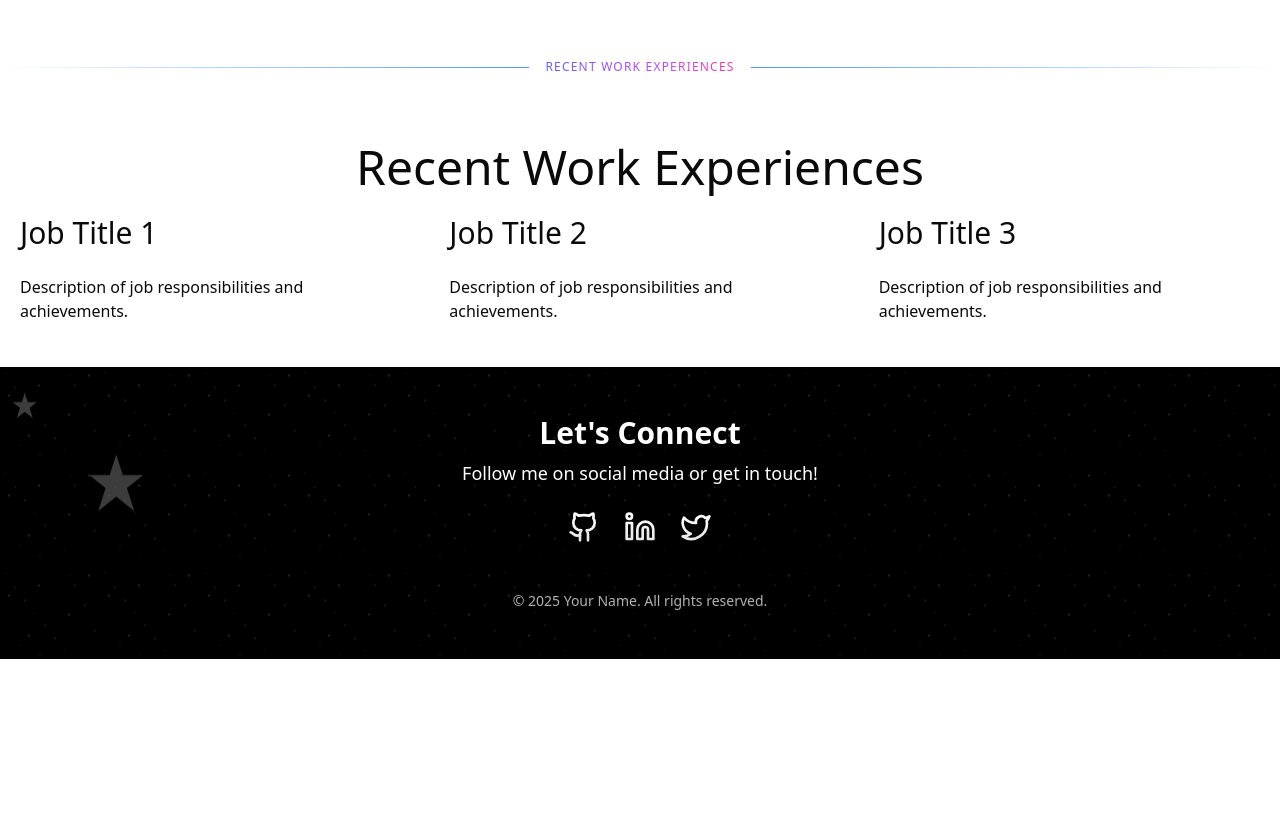
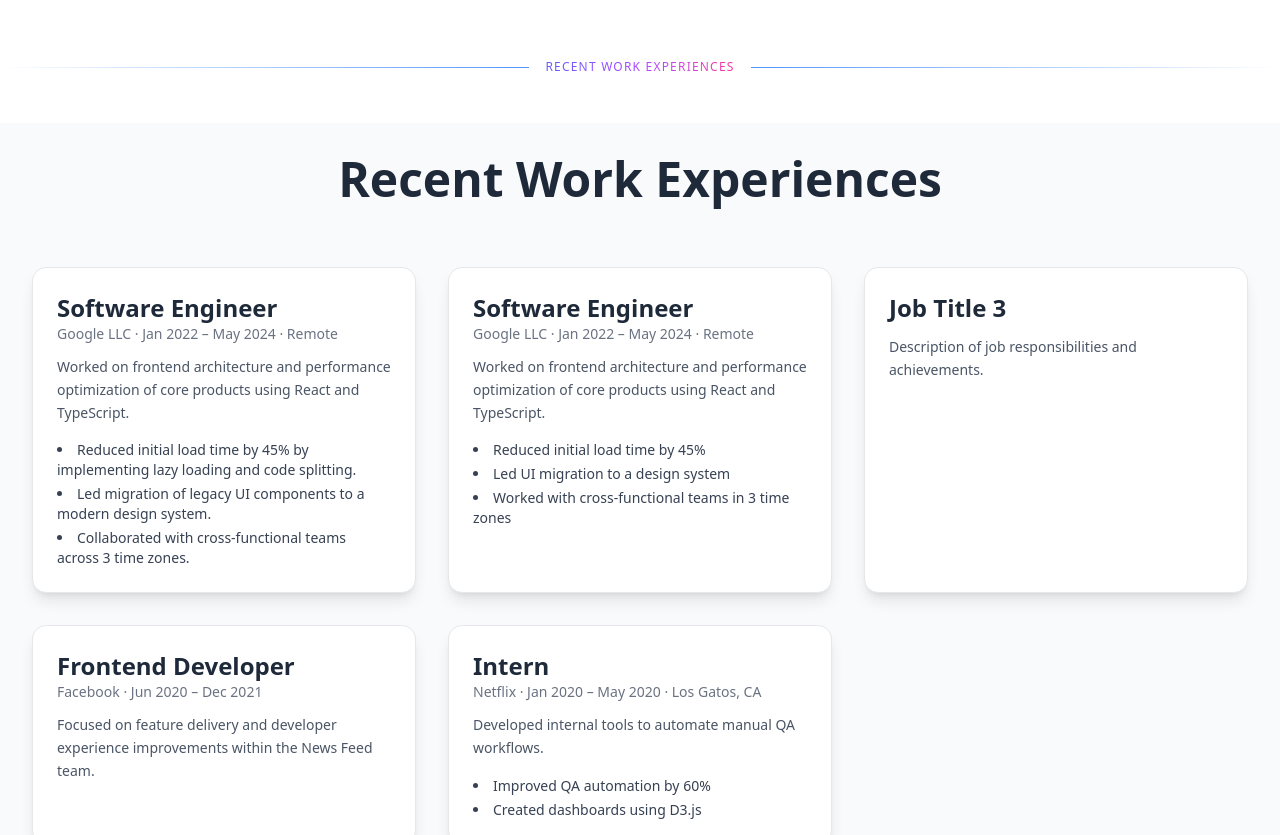
Before and after one commit to Marg0n/next-level-portfolio, a Next.js app: page / in a window 1280 px wide. Shown: the part 1060-1895 px from the top of the page. Before the commit the page ends 1719 px from the top, so only its background shows below. Built offline with nearby package versions, Linux system fonts and the light colour scheme.

Commit message:
Add: Added JobCard as a component. Modify: modified Experience.

```diff
--- a/src/components/modules/home/Experience.tsx
+++ b/src/components/modules/home/Experience.tsx
@@ -1,31 +1,98 @@
-
-import React from 'react';
+import JobCard from "@/components/shared/cards/JobCard";
+import React from "react";
 
 const Experience = () => {
   return (
-        <div className='flex flex-col gap-6 w-full p-5 relative justify-center items-center ' >
-            <h2 className="text-5xl text-center" data-aos="fade-down">Recent Work Experiences</h2>
-            <div className="flex flex-col gap-6">
-                <div className="flex flex-col lg:flex-row gap-12 items-center">
-                    <div className="space-y-6">
-                        <h3 className="text-3xl" data-aos="fade-up">Job Title 1</h3>
-                        <p className="text-base" data-aos="fade-up">
+    <div className="flex flex-col gap-10 w-full p-8 bg-gray-50" id="experience">
+      <h2
+        className="text-4xl lg:text-5xl font-bold text-center text-gray-800"
+        data-aos="fade-down"
+      >
+        Recent Work Experiences
+      </h2>
+
+      <div className="grid grid-cols-1 lg:grid-cols-3 gap-8 mt-6">
+        {/* Card 1 */}
+        <div
+          className="bg-white shadow-lg rounded-xl p-6 border border-gray-200 transition-transform transform hover:scale-[1.02] hover:shadow-xl"
+          data-aos="fade-up"
+        >
+          <div className="mb-3">
+            <h3 className="text-2xl font-semibold text-gray-800">
+              Software Engineer
+            </h3>
+            <p className="text-sm text-gray-500">
+              Google LLC · Jan 2022 – May 2024 · Remote
+            </p>
+          </div>
+
+          <p className="text-gray-600 text-sm leading-relaxed mb-4">
+            Worked on frontend architecture and performance optimization of core
+            products using React and TypeScript.
+          </p>
+
+          <ul className="text-sm text-gray-700 list-disc list-inside space-y-1">
+            <li>
+              Reduced initial load time by 45% by implementing lazy loading and
+              code splitting.
+            </li>
+            <li>
+              Led migration of legacy UI components to a modern design system.
+            </li>
+            <li>
+              Collaborated with cross-functional teams across 3 time zones.
+            </li>
+          </ul>
+        </div>
+
+        {/* Card 2 */}
+        <JobCard
+          jobTitle="Software Engineer"
+          company="Google LLC"
+          location="Remote"
+          period="Jan 2022 – May 2024"
+          description="Worked on frontend architecture and performance optimization of core products using React and TypeScript."
+          achievements={[
+            'Reduced initial load time by 45%',
+            'Led UI migration to a design system',
+            'Worked with cross-functional teams in 3 time zones'
+          ]}
+        />
+
+        {/* Card 3 */}
+        <div
+          className="bg-white shadow-lg rounded-xl p-6 border border-gray-200 transition-transform transform hover:scale-[1.02] hover:shadow-xl"
+          data-aos="fade-up"
+        >
+          <h3 className="text-2xl font-semibold text-gray-800 mb-3">
+            Job Title 3
+          </h3>
+          <p className="text-gray-600 text-sm leading-relaxed">
             Description of job responsibilities and achievements.
           </p>
         </div>
-                    <div className="space-y-6">
-                        <h3 className="text-3xl" data-aos="fade-up">Job Title 2</h3>
-                        <p className="text-base" data-aos="fade-up">
-                            Description of job responsibilities and achievements.
-                        </p>
-                    </div>
-                    <div className="space-y-6">
-                        <h3 className="text-3xl" data-aos="fade-up">Job Title 3</h3>
-                        <p className="text-base" data-aos="fade-up">
-                            Description of job responsibilities and achievements.
-                        </p>
-                    </div>
-                </div>
+
+        {/* Card 4 */}
+        <JobCard
+          jobTitle="Frontend Developer"
+          company="Facebook"
+          period="Jun 2020 – Dec 2021"
+          description="Focused on feature delivery and developer experience improvements within the News Feed team."
+        />
+
+        {/* Card 5 */}
+        <JobCard
+          jobTitle="Intern"
+          company="Netflix"
+          location="Los Gatos, CA"
+          period="Jan 2020 – May 2020"
+          description="Developed internal tools to automate manual QA workflows."
+          achievements={[
+            'Improved QA automation by 60%',
+            'Created dashboards using D3.js'
+          ]}
+        />
+
       </div>
     </div>
   );
--- /dev/null
+++ b/src/components/shared/cards/JobCard.tsx
@@ -0,0 +1,47 @@
+import React from "react";
+
+type JobCardProps = {
+  jobTitle: string;
+  company: string;
+  location?: string;
+  period: string;
+  description: string;
+  achievements?: string[];
+};
+
+const JobCard: React.FC<JobCardProps> = ({
+  jobTitle,
+  company,
+  location,
+  period,
+  description,
+  achievements,
+}) => {
+  return (
+    <div
+      className="bg-white shadow-lg rounded-xl p-6 border border-gray-200 transition-transform transform hover:scale-[1.02] hover:shadow-xl"
+      data-aos="fade-up"
+    >
+      <div className="mb-3">
+        <h3 className="text-2xl font-semibold text-gray-800">{jobTitle}</h3>
+        <p className="text-sm text-gray-500">
+          {company} · {period} {location ? `· ${location}` : ""}
+        </p>
+      </div>
+
+      <p className="text-gray-600 text-sm leading-relaxed mb-4">
+        {description}
+      </p>
+
+      {achievements && achievements.length > 0 && (
+        <ul className="text-sm text-gray-700 list-disc list-inside space-y-1">
+          {achievements.map((point, index) => (
+            <li key={index}>{point}</li>
+          ))}
+        </ul>
+      )}
+    </div>
+  );
+};
+
+export default JobCard;
```
Lines whose indentation alone changed are shown as unchanged.
